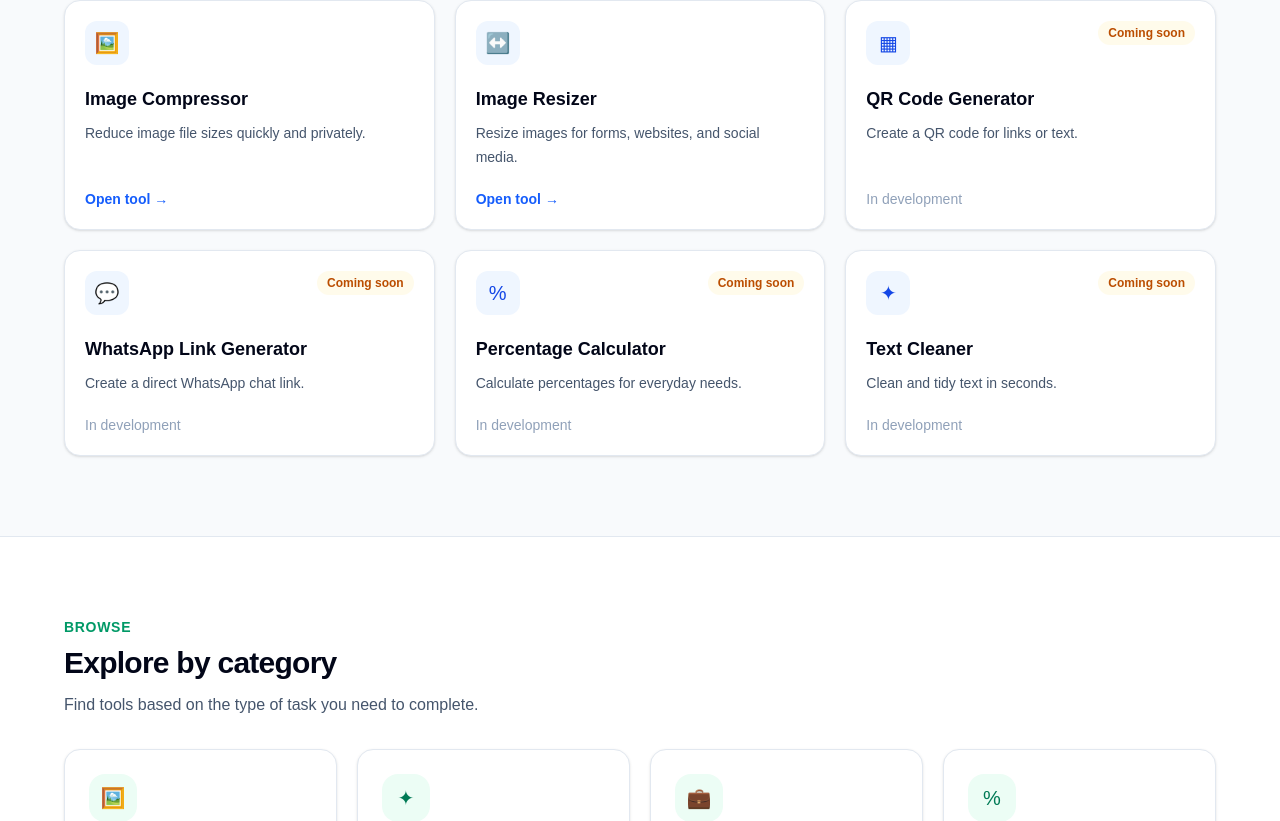
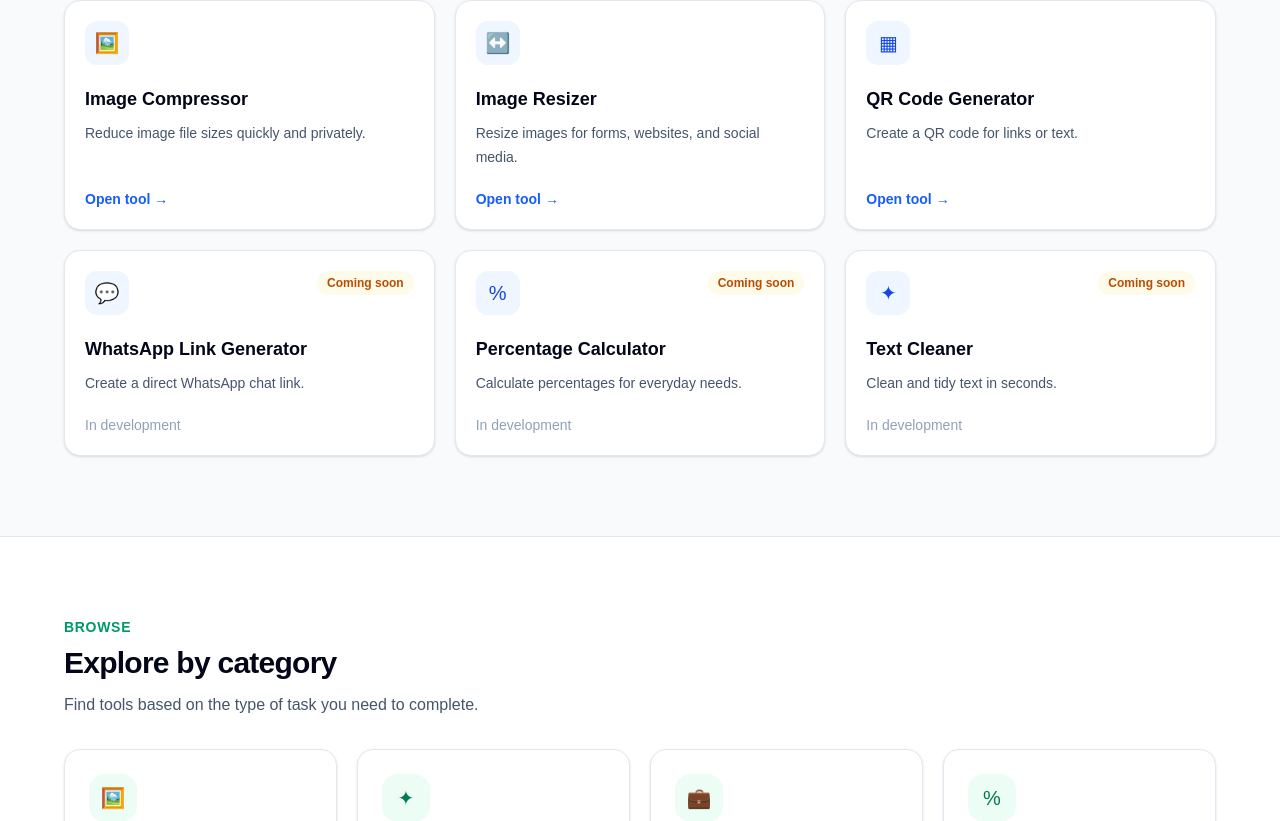
Before and after one commit to loctate/freetaskkit, a Next.js app: page / in a window 1280 px wide. Shown: the part 898-1719 px from the top of the page. Built offline with nearby package versions, Linux system fonts and the light colour scheme.

Commit message:
feat: publish qr code generator

```diff
--- a/src/data/tools.ts
+++ b/src/data/tools.ts
@@ -105,17 +105,59 @@ export const tools: Tool[] = [
     slug: "qr-code-generator",
     category: "business",
     description:
-      "Create downloadable QR codes for links, text, and everyday sharing.",
+      "Create downloadable QR codes for links and text directly in your browser.",
     shortDescription: "Create a QR code for links or text.",
     keywords: [
       "qr code",
       "qr generator",
       "create qr",
       "download qr code",
+      "qr code maker",
+      "url qr code",
+      "text qr code",
     ],
-    status: "planned",
+    status: "published",
     featured: true,
     icon: "▦",
+    privacyNote:
+      "QR codes are generated directly in your browser. The URL or text you enter is not uploaded to FreeTaskKit servers.",
+    howToUse: [
+      "Choose URL or Text and enter the content you want to encode.",
+      "Select the QR image size and error correction level, then generate the QR code.",
+      "Scan the preview if needed and download the finished QR code as a PNG file.",
+    ],
+    faq: [
+      {
+        question: "Is the QR Code Generator free to use?",
+        answer:
+          "Yes. The QR Code Generator is free to use and does not require an account.",
+      },
+      {
+        question: "Is my URL or text uploaded to a server?",
+        answer:
+          "No. QR generation happens locally in your browser, so the content you enter is not uploaded to FreeTaskKit servers.",
+      },
+      {
+        question: "Can I create QR codes for both URLs and text?",
+        answer:
+          "Yes. The generator supports HTTP and HTTPS website URLs as well as ordinary text.",
+      },
+      {
+        question: "Which QR image sizes are available?",
+        answer:
+          "The current version can generate 256 × 256, 512 × 512, and 1024 × 1024 pixel QR images.",
+      },
+      {
+        question: "What is error correction?",
+        answer:
+          "Error correction helps a QR code remain readable if part of it is damaged or obscured. Higher levels add more recovery data but can make the QR pattern denser.",
+      },
+      {
+        question: "What format is downloaded?",
+        answer:
+          "QR codes are downloaded as PNG image files.",
+      },
+    ],
   },
   {
     id: "whatsapp-link-generator",
```
